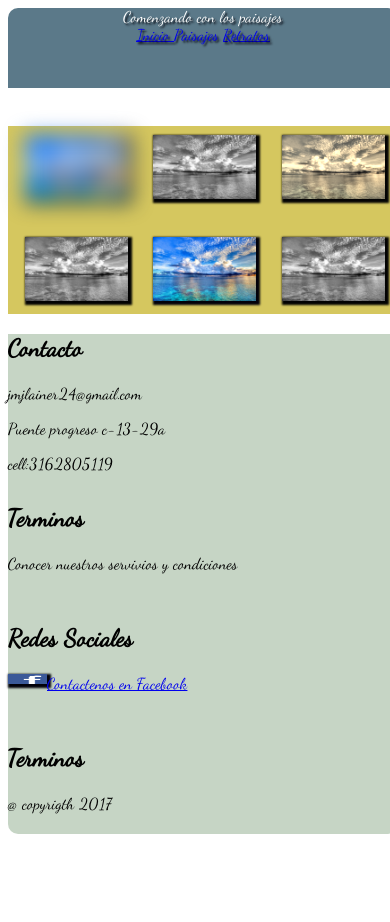
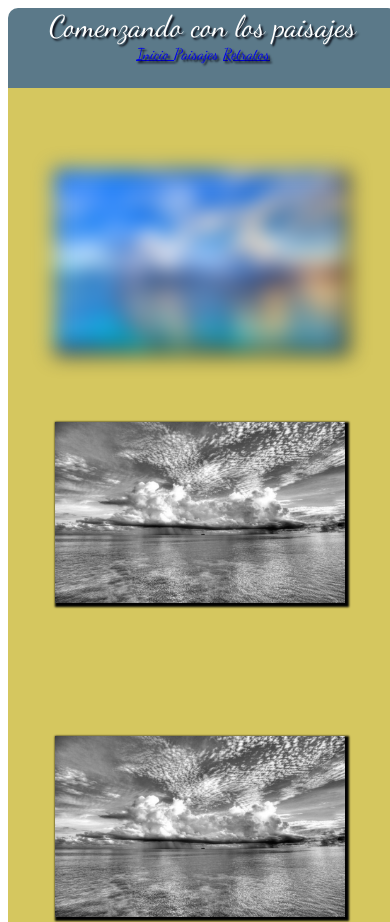
Before and after one commit to lainer4/proyectocss3, a plain HTML site: page paisajes.html in a window 390 px wide. Shown: the top 922 px of the page. Drawn offline with Linux system fonts and the light colour scheme.

Commit message:
final
terminacion del proyecto html y css3 06/agosto/2017 1:30am

```diff
--- a/css/estilos.css
+++ b/css/estilos.css
@@ -13,10 +13,10 @@ div .principal{
   width: 900px;
   height: 900px;
 }
-
-
-
-
+#link{
+  float: right;
+color: #ffffff;
+}
 .cabecera{
   width: 100%;
   height: 80px;
@@ -31,7 +31,6 @@ div .principal{
   0%{margin-top: 150%};
   60%{margin-top: -5%};
   100%{margin-top: 0%};
-
 }
 div .central{
 background-color: #82c3a6;
@@ -41,10 +40,6 @@ height: 600px;
 transform: translate(11%, 7%);
   width: 80%;
   height: 90%;
-}
-#link{
-  float: right;
-  color: white;
 }
 
 div .dos{
@@ -67,7 +62,6 @@ border: 1px;
   width: 80%;
   height: 80%;
   margin: 7%;
-
   transition: translate,box-shadow,1s;
 }
 #ima2:hover{
@@ -99,7 +93,6 @@ text-align: left;
 }
 #sec1{
 width: 25%;
-
 }
 #sec2{
 width: 25%;
@@ -126,17 +119,14 @@ display: flex;
   border: 1px;
 }
 #sep{
-
   width: 33%;
   height: 100%;
 }
 #sep1{
-
   width: 33%;
   height: 100%;
 }
 #sep2{
-
   width: 33%;
   height: 100%;
 }
@@ -152,7 +142,12 @@ display: flex;
   width: 80%;
   height: 40%;
 }
-
+#im3{
+  -webkit-filter:grayscale(100%);
+  margin: 7% 13%;
+  width: 80%;
+  height: 40%;
+}
 #im4{
   margin: 7% 13%;
   width: 80%;
@@ -164,18 +159,28 @@ display: flex;
   width: 80%;
   height: 40%;
 }
+#im6{
+  -webkit-filter:grayscale(100%);
+  margin: 7% 13%;
+  width: 80%;
+  height: 40%;
+}
 @media(max-width: 900px){
-
-.cabecera{text-align: center;font-size: 4vw;}
+.cabecera{text-align: center;font-size: 30px;}
 #link{font-size: 4vw;text-align: center;width: 100%;height:100px;}
 div .central{width: 100%;height:400px}
-#ima{ order: 2;width: 80%;height:300px;}
+#ima{ order: 2;width: 80%;height:300px;margin-top: -3%}
 div .dos{width: 100%;height:650px}
 #sec{  order: 3;width: 100%;height:300px;}
 #se1{  order: 4;width: 100%;height:300px;}
-footer div  {width: 100%;height: 500px;display: block;}
- #sec1{ order: 5;width: 100%;height: 150px;}
- #sec2{ order: 6;width: 100%;height: 100px;}
- #sec3{ order: 7;width: 100%;height: 100px;}
- #sec4{ order: 8;width: 100%;height: 100px;}
+footer div  {width: 100%;height: 80%;font-size: 6vw;display: block;}
+ #sec1{ order: 5;width: 100%;height: 20%;}
+ #sec2{ order: 6;width: 100%;height: 20%;}
+ #sec3{ order: 7;width: 100%;height: 20%;}
+ #sec4{ order: 8;width: 100%;height: 20%;}
+
+div .pai{width: 100%;height: 120%;display: block;}
+#sep{width: 93%;height: 28%;margin-bottom: 20%;margin-right: 7%;}
+#sep1{width: 93%;height: 28%;margin-bottom: 5%;margin-right: 7%;}
+#sep2{width: 93%;height: 28%;margin-bottom: 5%;margin-right: 7%;}
 }
--- a/paisajes.html
+++ b/paisajes.html
@@ -25,12 +25,12 @@
         <img id="im2"src="imagenes/ima1.jpg" alt="ima1">
       </section>
       <section id="sep1">
-        <img id="im2"src="imagenes/ima1.jpg" alt="ima1"></p>
+        <img id="im3"src="imagenes/ima1.jpg" alt="ima1"></p>
         <img id="im4"src="imagenes/ima1.jpg" alt="ima1">
       </section>
       <section id="sep2">
         <img id="im5"src="imagenes/ima1.jpg" alt="ima1"></p>
-        <img id="im2"src="imagenes/ima1.jpg" alt="ima1">
+        <img id="im6"src="imagenes/ima1.jpg" alt="ima1">
       </section>
     </div>
     </div>
@@ -53,7 +53,7 @@
        <a href="https://www.facebook.com/search/top/?q=jairo%20lainer%20moreno%20guevara" target="_blank">Contactenos en Facebook</a>
     </section>
     <section id="sec4">
-       <h2>Terminos</h2>
+       <h2>Derechos</h2>
        <p>@ copyrigth 2017</p>
     </section>
   </div>
```
Also changed, not shown: index.html (+7 -7 lines), retratos.html (+1 -1 lines).
